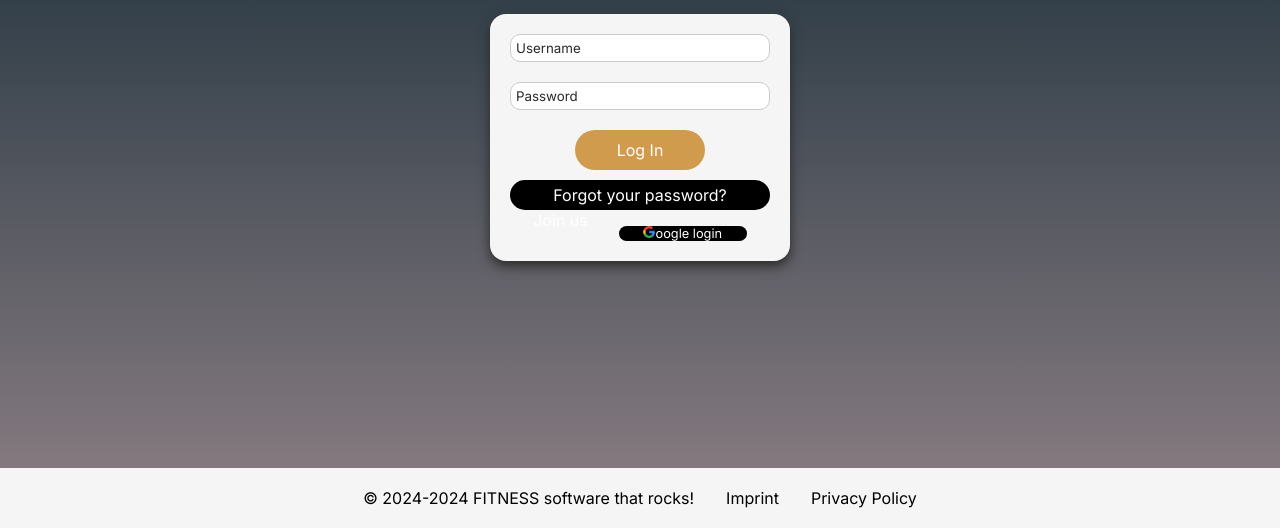
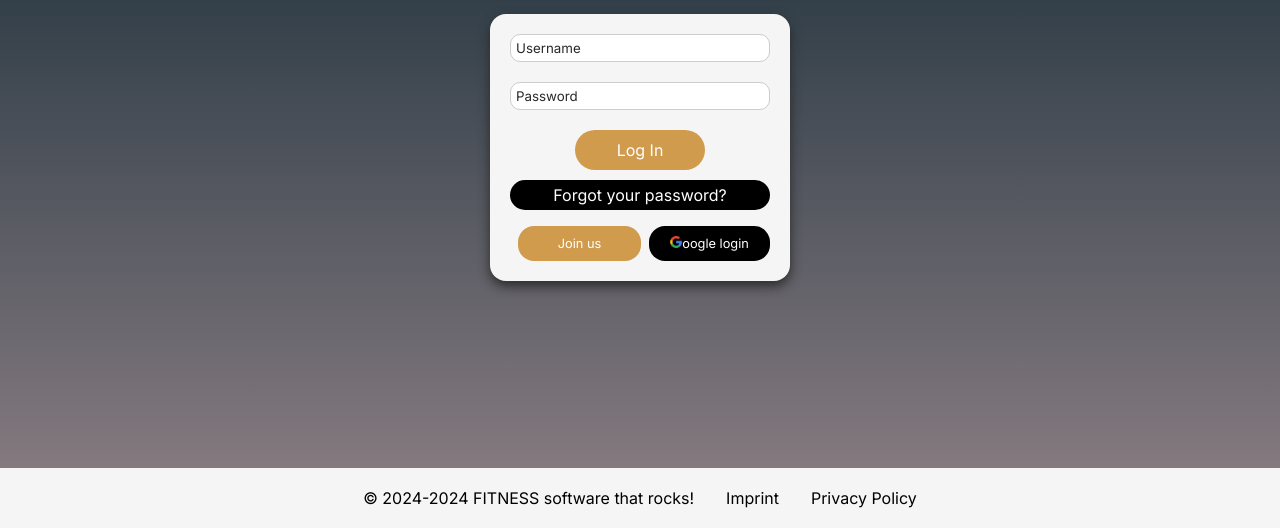
Before and after one commit to wirrexx/fit_jerk, a Django app: page /login/ in a window 1280 px wide. Shown: the part 272-800 px from the top of the page. Run offline with Django 5.2, Linux system fonts and the light colour scheme; parts of the project's set-up code (start-up, migrations or seed data) failed here and were passed over; some libraries are stand-ins or nearby versions.

Commit message:
Update styles.css
fixed Join button size

```diff
--- a/fj/fitness_jerk/static/css/styles.css
+++ b/fj/fitness_jerk/static/css/styles.css
@@ -155,6 +155,22 @@ footer {
     height: 12px;
 }
 
+.join-us-btn {
+    display: flex;
+    justify-content: center;
+    color: whitesmoke;
+    background: #d19b4e;
+    padding: 10px 20px;
+    border: none;
+    border-radius: 16px;
+    text-align: center;
+    font-size: .8rem;
+    margin-left: .5rem;
+    width: 128px;
+    margin-top: 1rem;
+    cursor: pointer;
+    transition: all .55s ease;
+}
 
 .join-us-btn:hover {
     background: limegreen;
```
